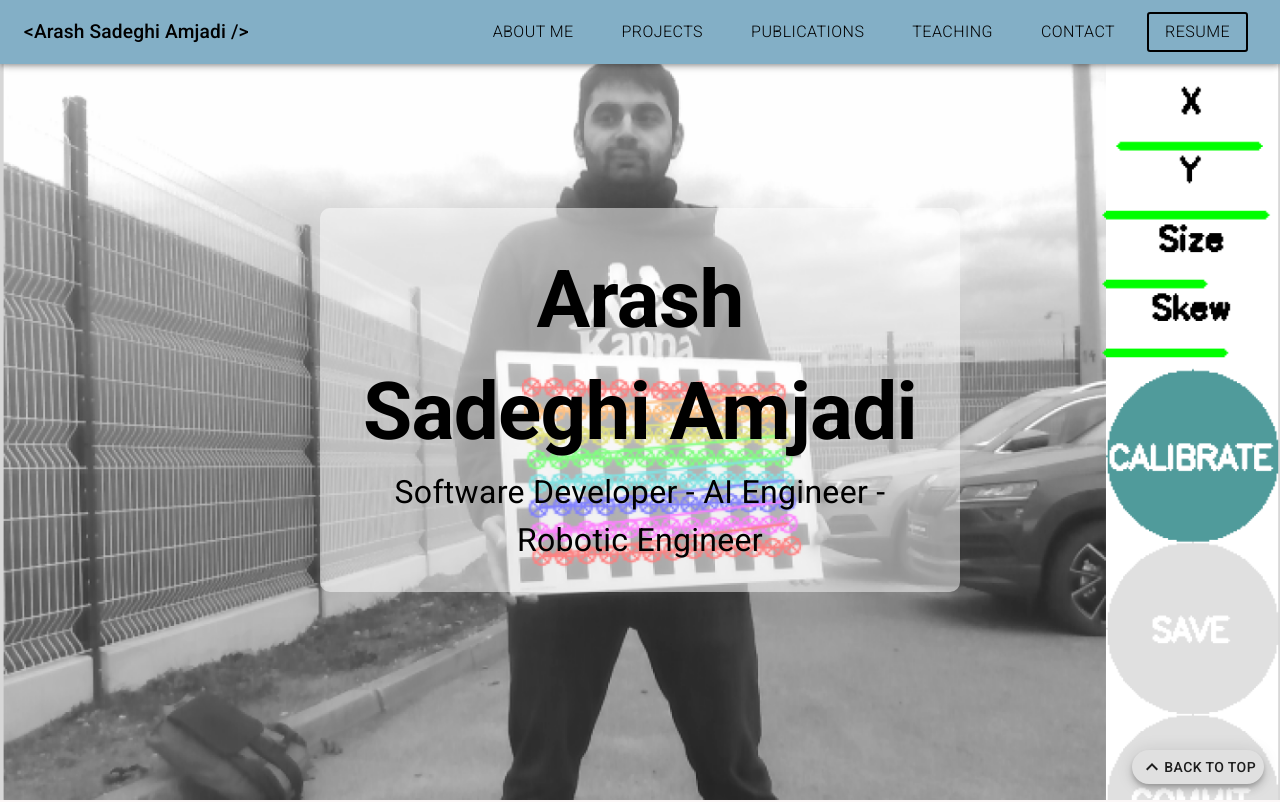
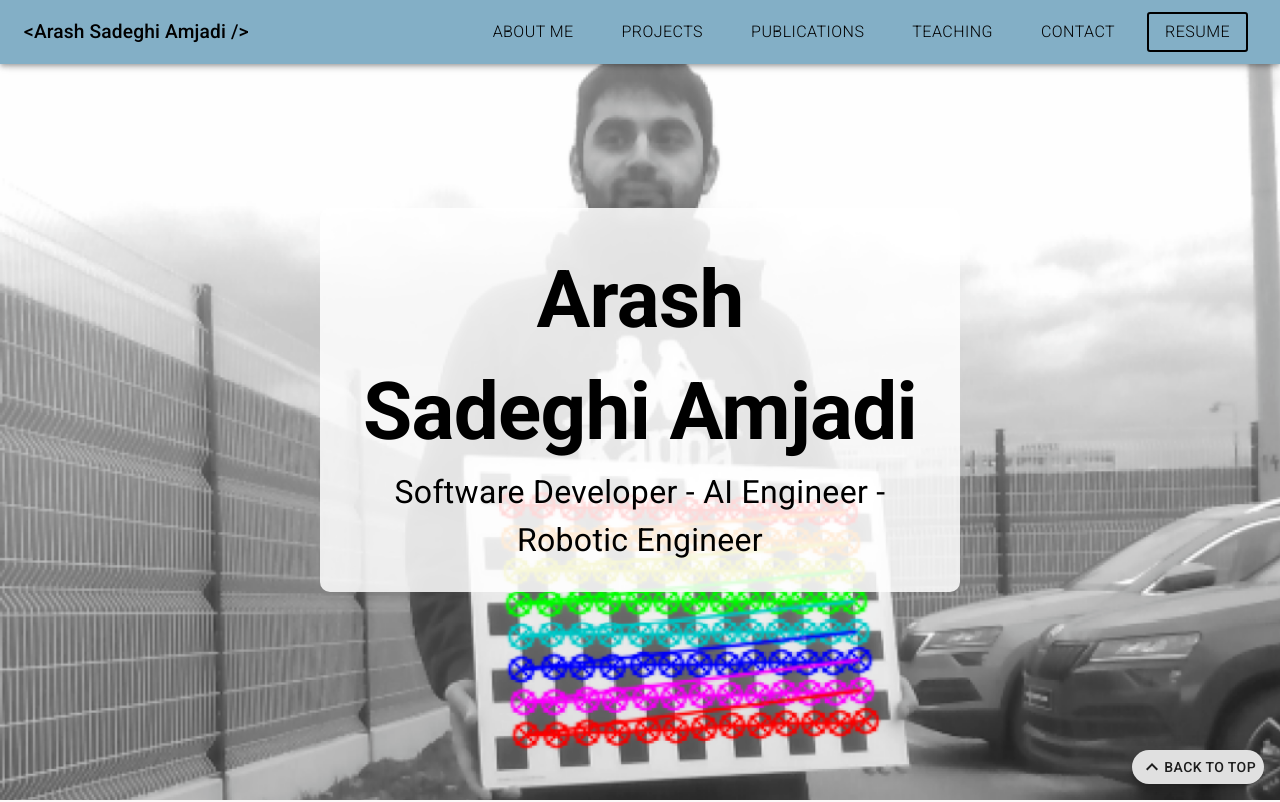
Before and after one commit to arash-sadeghi/portfolio, a React (Create React App) app: page / in a window 1280 px wide. Shown: the top 802 px of the page. Built offline with nearby package versions, Linux system fonts and the light colour scheme; some icons are missing; the HTML template or start-up script is replaced by a standard one.

Commit message:
AV-comments-2

```diff
--- a/src/components/Pages/FrontPage.js
+++ b/src/components/Pages/FrontPage.js
@@ -15,7 +15,7 @@ import KeyboardArrowUpIcon from "@material-ui/icons/KeyboardArrowUp";
 const FrontPage = () => {
     const useStyles = makeStyles({
         textContainer: {
-            backgroundColor: "rgba(255, 255, 255, 0.5)", // Transparent white background
+            backgroundColor: "rgba(255, 255, 255, 0.85)", // Transparent white background
             padding: "20px 20px",
             borderRadius: "10px",
             textAlign: "center",
```
Also changed, not shown: src/images/me.png.
